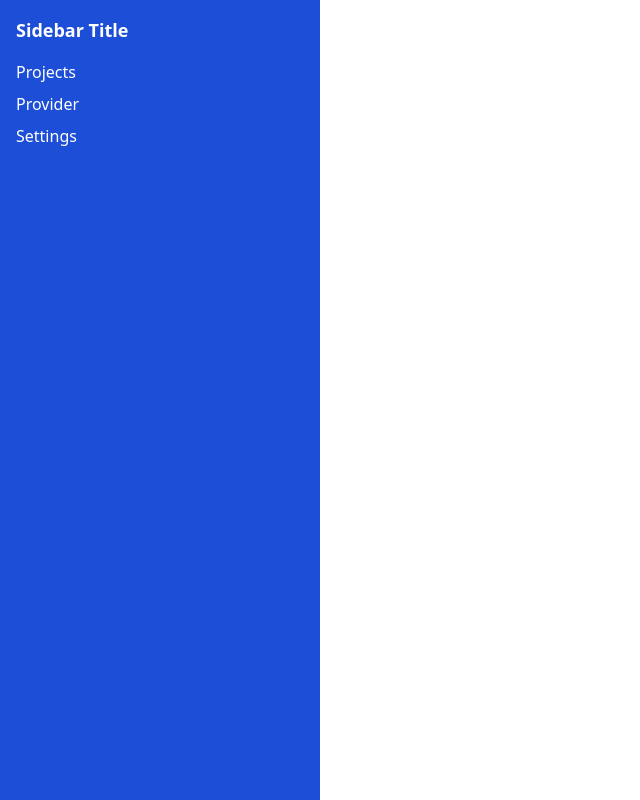
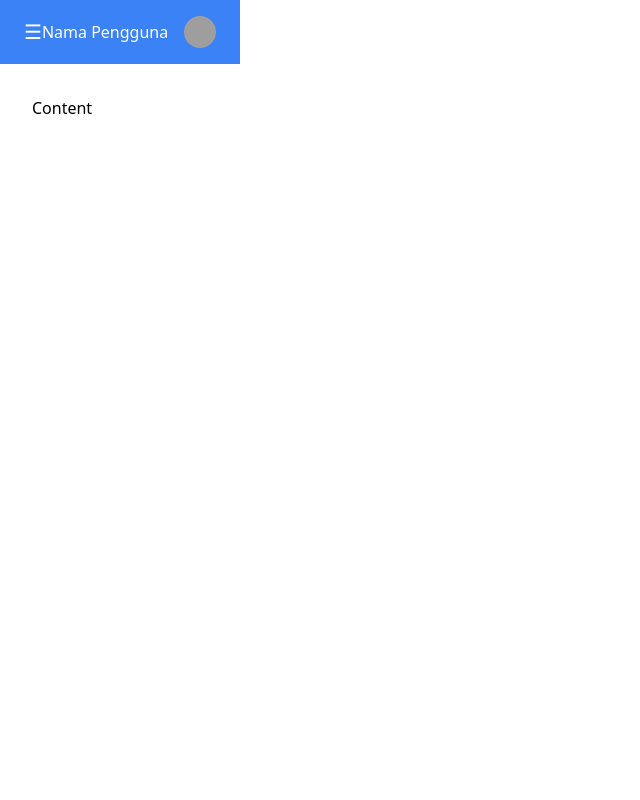
Before and after one commit to loutusz/CapstoneProject, a Next.js app: page /homePage in a window 1280 px wide. Shown: the whole page, without its empty margins (0-640 px from the left). Built offline with nearby package versions, Linux system fonts and the light colour scheme; grey boxes are pictures that could not be loaded.

Commit message:
header+sidebar home

```diff
--- /dev/null
+++ b/components/headerhome.js
@@ -0,0 +1,50 @@
+import { useState } from 'react';
+
+const HeaderHome = () => {
+  const [isSidebarOpen, setIsSidebarOpen] = useState(false);
+
+  const toggleSidebar = () => {
+    setIsSidebarOpen(!isSidebarOpen);
+  };
+
+  return (
+    <header className="py-4 px-6 flex justify-between items-center bg-blue-500">
+      <button
+        className="text-white text-xl focus:outline-none"
+        onClick={toggleSidebar}
+      >
+        ☰
+      </button>
+      <div className="flex items-center space-x-4">
+        <div className="text-white">Nama Pengguna</div>
+        <img
+          className="w-8 h-8 rounded-full"
+          src="/path/to/user/avatar.jpg"
+          alt="User Avatar"
+        />
+      </div>
+      {isSidebarOpen && (
+        <div className="fixed inset-0 bg-gray-800 bg-opacity-50 z-10">
+          <div className="absolute left-0 h-full w-64 bg-blue-700 shadow-md">
+            <nav className="p-4">
+              <h2 className="text-xl font-semibold mb-4 text-white">Menu</h2>
+              <ul className="space-y-2">
+                <li>
+                  <a href="#" className="text-white hover:underline">Menu 1</a>
+                </li>
+                <li>
+                  <a href="#" className="text-white hover:underline">Menu 2</a>
+                </li>
+                <li>
+                  <a href="#" className="text-white hover:underline">Menu 3</a>
+                </li>
+              </ul>
+            </nav>
+          </div>
+        </div>
+      )}
+    </header>
+  );
+};
+
+export default HeaderHome;
--- a/components/sidebar.js
+++ b/components/sidebar.js
@@ -1,28 +1,8 @@
-import React from 'react';
+// import React from 'react';
 
-export default function Sidebar() {
-  return (
-    <div className="bg-blue-700 text-white h-screen w-1/4 fixed top-0 left-0 p-4">
-      <h2 className="text-lg font-semibold mb-4">Sidebar Title</h2>
-      <nav>
-        <ul>
-          <li className="mb-2">
-            <a href="#" className="text-white hover:text-blue-300">
-              Projects
-            </a>
-          </li>
-          <li className="mb-2">
-            <a href="#" className="text-white hover:text-blue-300">
-              Provider
-            </a>
-          </li>
-          <li>
-            <a href="#" className="text-white hover:text-blue-300">
-              Settings
-            </a>
-          </li>
-        </ul>
-      </nav>
-    </div>
-  );
-};
+// export default function Sidebar() {
+//   return (
+//     <div className="bg-blue-800 text-white h-screen w-1/4 fixed top-10 left-0 p-4">
+//     </div>
+//   );
+// };
--- a/pages/homePage.js
+++ b/pages/homePage.js
@@ -1,8 +1,15 @@
 import React from "react";
 import Sidebar from "@/components/sidebar";
+import HeaderHome from "@/components/headerhome";
 
 export default function Home() {
     return (
-        <Sidebar/>
+        <div className="flex">
+            {/* <Sidebar/> */}
+            <div className=""flex flex-col w-full>
+                <HeaderHome/>
+                <main className="p-8">Content</main>
+            </div>
+        </div>
     )
 }
```
